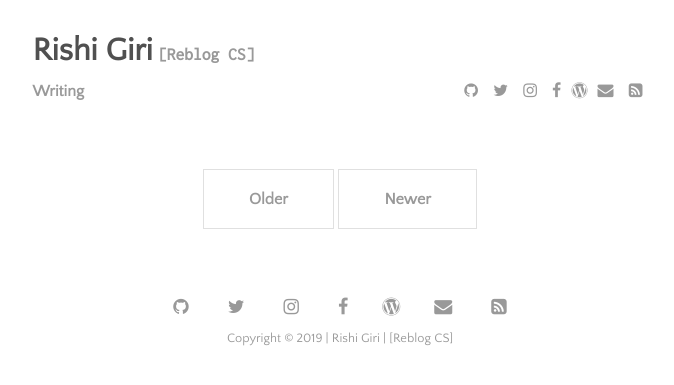
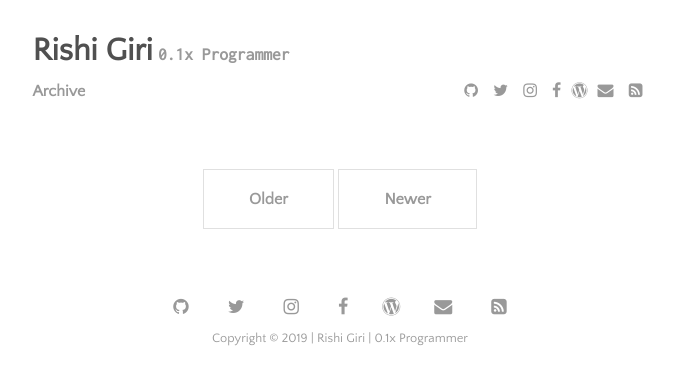
Before and after one commit to CodeDotJS/riblog.ml, a Jekyll site: the page built from index.html, in a window 1280 px wide. Shown: the top 385 px of the page, without its empty margins (300-974 px from the left). Built offline with Jekyll 4.4.1, drawn with Linux system fonts in a browser that asks for light colours; the list of posts is cut into pages by our own code.

Commit message:
fix description

```diff
--- a/_config.yml
+++ b/_config.yml
@@ -21,7 +21,7 @@ plugins:             [jekyll-paginate, jekyll-sitemap, jekyll-feed, jekyll-seo-t
 
 # Customise atom feed settings (this is where Jekyll-Feed gets configuration information)
 title:               'Rishi Giri'
-description:         ' [Reblog CS] '
+description:         ' 0.1x Programmer '
 author:              'Rishi Giri'
 
 # RSS 2.0 can be used instead of Atom by uncommenting following two lines
--- a/_data/settings.yml
+++ b/_data/settings.yml
@@ -7,7 +7,7 @@ disqus:
 google-ID: 'UA-125012328-5'
 
 menu:
-- {name: 'Writing', path: 'menu', url: 'writing'}
+- {name: 'Archive', path: 'menu', url: 'writing'}
 
 # Available social icons are powered by Font Awesome, so you can use any icon that they offer
 social:
--- a/_includes/head.html
+++ b/_includes/head.html
@@ -2,7 +2,7 @@
 
   <title>
     {% if page.title == "Home" %}
-      {{ site.title }} | {{ site.description }}
+      {{ site.title }}
     {% else %}
       {{ page.title }} | {{ site.title }}
     {% endif %}
```
